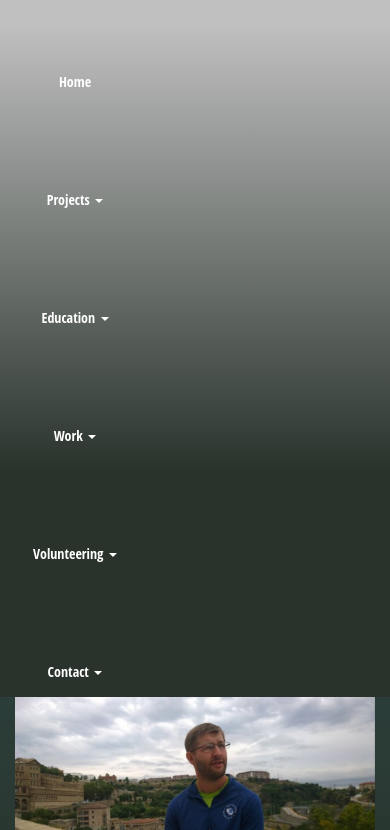
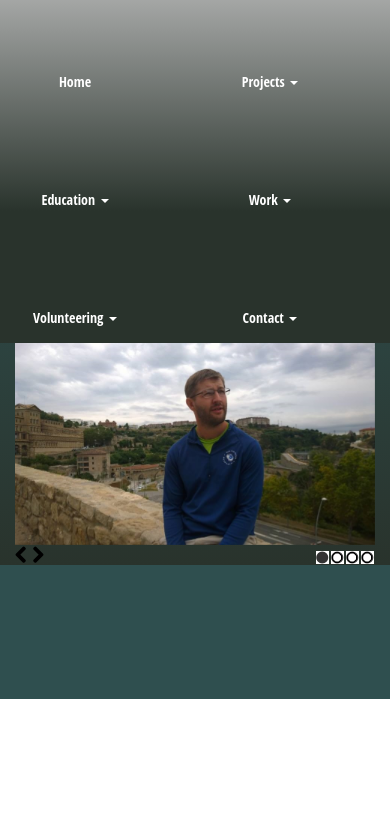
Before and after one commit to DanielKM/danielkm.github.io, a plain HTML site: page index.html in a window 390 px wide. Shown: the part 145-975 px from the top of the page. After the commit the page ends 844 px from the top, so only its background shows below. Drawn offline with nearby package versions, Linux system fonts and the light colour scheme.

Commit message:
Update index.html

```diff
--- a/index.html
+++ b/index.html
@@ -17,12 +17,12 @@
 				<div class="col-lg-5 col-md-12 col-sm-12 col-12">
 				<h1 class="lower">Daniel Marshall's Portfolio</h1>
 				</div>
-				<div class="col-lg-1 col-md-2 col-sm-4 col-12">
+				<div class="col-lg-1 col-md-2 col-sm-4 col-xs-6 col-6">
 					<a href="https://danielkm.github.io/"><div class="dropdown">
 						<button class="menubtn" type="button">Home</button>
 					</div></a>
 				</div>
-				<div class="col-lg-1 col-md-2 col-sm-4 col-12">
+				<div class="col-lg-1 col-md-2 col-sm-4 col-xs-6 col-6">
 					<div class="dropdown">
 						<button class="menubtn" type="button" data-toggle="dropdown">Projects
 						<span class="caret"></span></button>
@@ -35,7 +35,7 @@
 						</ul>
 					</div>
 				</div>
-				<div class="col-lg-1 col-md-2 col-sm-4 col-12">
+				<div class="col-lg-1 col-md-2 col-sm-4 col-xs-6 col-6">
 					<div class="dropdown">
 						<button class="menubtn" type="button" data-toggle="dropdown">Education
 						<span class="caret"></span></button>
@@ -45,7 +45,7 @@
 						</ul>
 					</div>
 				</div>
-				<div class="col-lg-1 col-md-2 col-sm-4 col-12">
+				<div class="col-lg-1 col-md-2 col-sm-4 col-xs-6 col-6">
 					<div class="dropdown">
 						<button class="menubtn" type="button" data-toggle="dropdown">Work
 						<span class="caret"></span></button>
@@ -57,7 +57,7 @@
 						</ul>
 					</div>
 				</div>
-				<div class="col-lg-1 col-md-2 col-sm-4 col-12">
+				<div class="col-lg-1 col-md-2 col-sm-4 col-xs-6 col-6">
 					<div class="dropdown">
 						<button class="menubtn" type="button" data-toggle="dropdown">Volunteering
 						<span class="caret"></span></button>
@@ -67,7 +67,7 @@
 						</ul>
 					</div>
 				</div>
-				<div class="col-lg-1 col-md-2 col-sm-4 col-12">
+				<div class="col-lg-1 col-md-2 col-sm-4 col-xs-6 col-6">
 					<div class="dropdown">
 						<button class="menubtn" type="button" data-toggle="dropdown">Contact
 						<span class="caret"></span></button>
```
